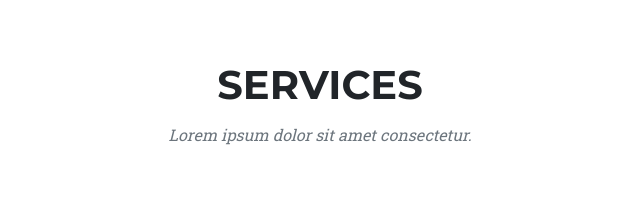
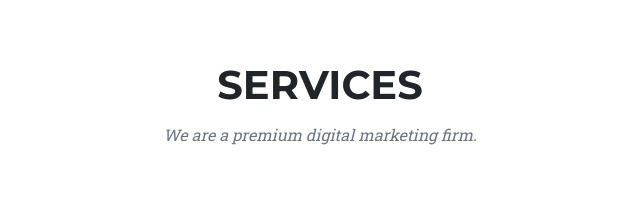
Before and after one commit to babaqif/Petition-filing-dApp-on-Fuel-network, a plain HTML site: page index.html in a window 1280 px wide. Shown: the part 780-985 px from the top of the page, 320-960 px from the left. Drawn offline with nearby package versions, Linux system fonts and the light colour scheme.

Commit message:
initial changes

```diff
--- a/index.html
+++ b/index.html
@@ -48,7 +48,7 @@
             <div class="container">
                 <div class="text-center">
                     <h2 class="section-heading text-uppercase">Services</h2>
-                    <h3 class="section-subheading text-muted">Lorem ipsum dolor sit amet consectetur.</h3>
+                    <h3 class="section-subheading text-muted">We are a premium digital marketing firm.</h3>
                 </div>
                 <div class="row text-center">
                     <div class="col-md-4">
```
